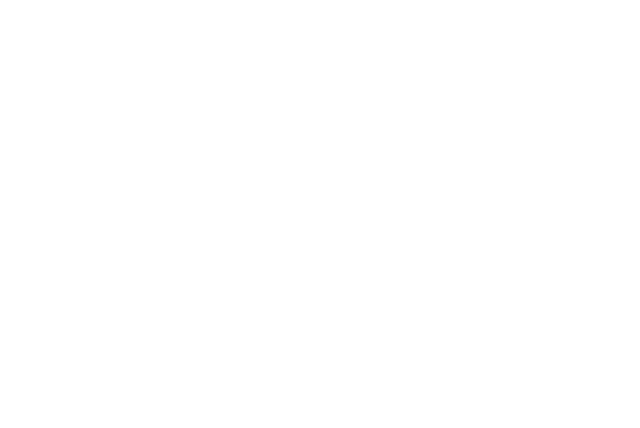
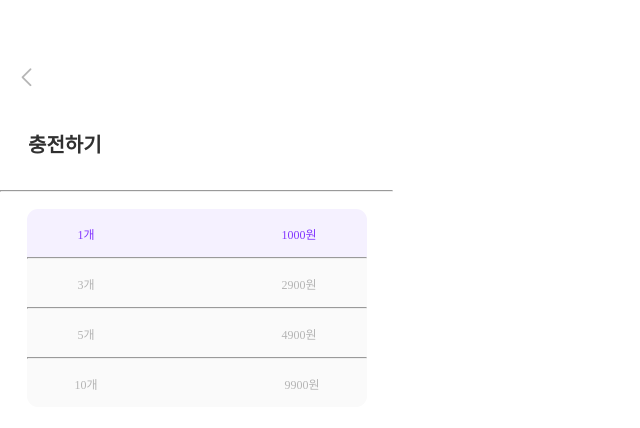
Before and after one commit to 11th-LikeLion-DragOn/DragOn_Front, a React (Create React App) app: page /excharge in a window 1280 px wide. Before the commit this address had no page. Shown: the top 428 px of the page, without its empty margins (0-640 px from the left). Built offline with nearby package versions, Linux system fonts and the light colour scheme.

Commit message:
feat: 충전하기 페이지 ui 구현

```diff
--- a/src/App.js
+++ b/src/App.js
@@ -6,6 +6,7 @@
 import LoginPage from "./pages/LoginPage";
 import SignupPage from "./pages/SignupPage";
 import SettingPage from "./pages/SettingPage";
+import ExchargePage from "./pages/ExchargePage";
 
 function App() {
   return (
@@ -18,6 +19,7 @@
 
           {/* 설정페이지 */}
           <Route path={"/setting"} element={<SettingPage />}></Route>
+          <Route path={"/excharge"} element={<ExchargePage />}></Route>
         </Routes>
       </Router>
     </>
--- /dev/null
+++ b/src/pages/ExchargePage.js
@@ -0,0 +1,76 @@
+import React from "react";
+import { styled } from "styled-components";
+
+import TopBar from "../components/common/TopBar";
+
+const ExchargePage = () => {
+  return (
+    <>
+      <TopBar titleText="충전하기" />
+      <Wrapper>
+        <div className="puplebar">
+          <span>1개</span> <span>1000원</span>
+        </div>
+        <hr></hr>
+        <div className="bar">
+          <span>3개</span> <span>2900원</span>
+        </div>
+        <hr></hr>
+        <div className="bar">
+          <span>5개</span> <span>4900원</span>
+        </div>
+        <hr></hr>
+        <div className="lastbar">
+          <span>10개</span> <span>9900원</span>
+        </div>
+      </Wrapper>
+    </>
+  );
+};
+
+export default ExchargePage;
+const Wrapper = styled.div`
+  margin-top: 28px;
+  margin-left: 27px;
+  width: 340px;
+  height: 47px;
+  justify-content: center;
+  .puplebar {
+    color: var(--purple_01, #8438ff);
+    border-radius: 11px 11px 0px 0px;
+    background: var(--purple_02, #f5f1ff);
+    display: flex;
+    padding: 16px 16px 14px 16px;
+    justify-content: center;
+    align-items: flex-start;
+    gap: 187px;
+  }
+  .bar {
+    display: flex;
+    padding: 16px 16px 14px 16px;
+    justify-content: center;
+    align-items: flex-start;
+    gap: 187px;
+    background: var(--background_02, #fafafa);
+  }
+  .lastbar {
+    display: flex;
+    padding: 16px 16px 14px 16px;
+    justify-content: center;
+    align-items: flex-start;
+    gap: 187px;
+    border-radius: 0px 0px 11px 11px;
+    background: var(--background_02, #fafafa);
+  }
+  hr {
+    background: #d6d6d6;
+  }
+  color: var(--gray_02, #b5b5b5);
+  text-align: right;
+  font-feature-settings: "clig" off, "liga" off;
+  font-family: Pretendard;
+  font-size: 12px;
+  font-style: normal;
+  font-weight: 500;
+  line-height: normal;
+`;
```
